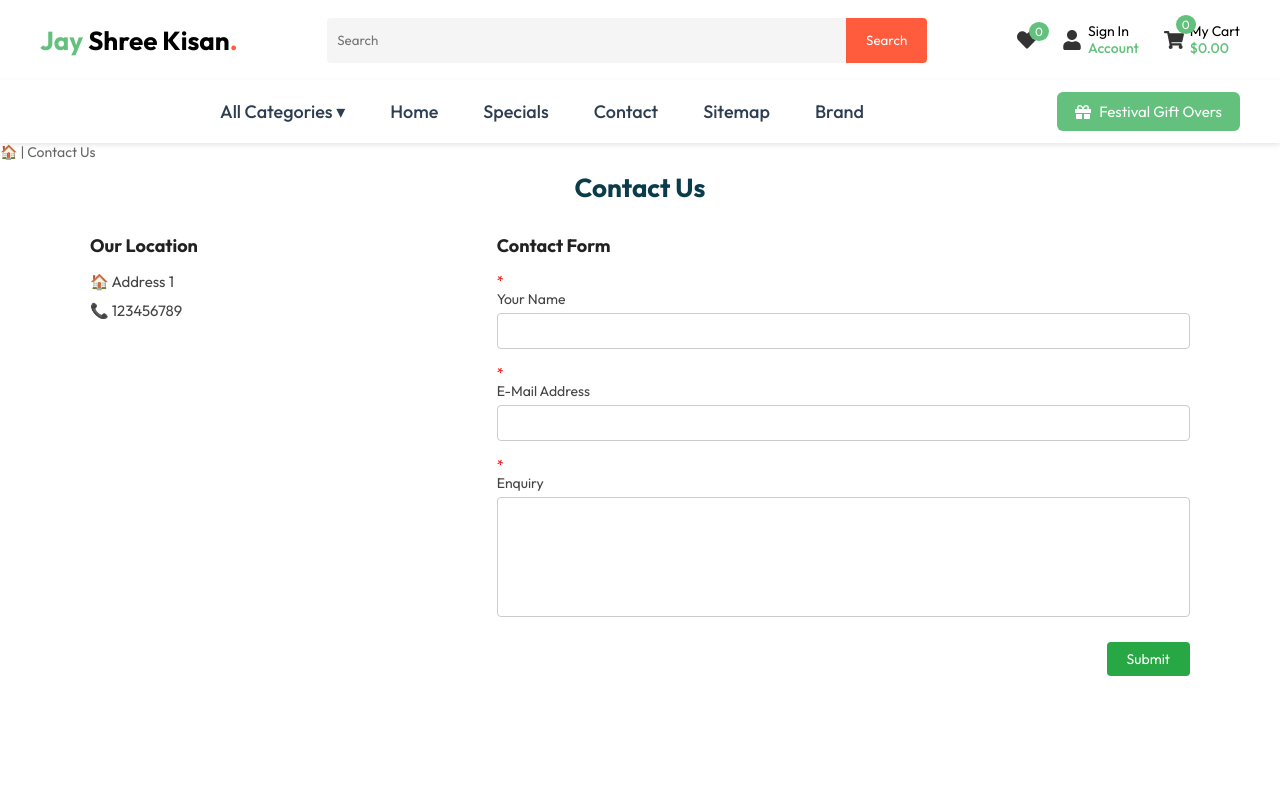
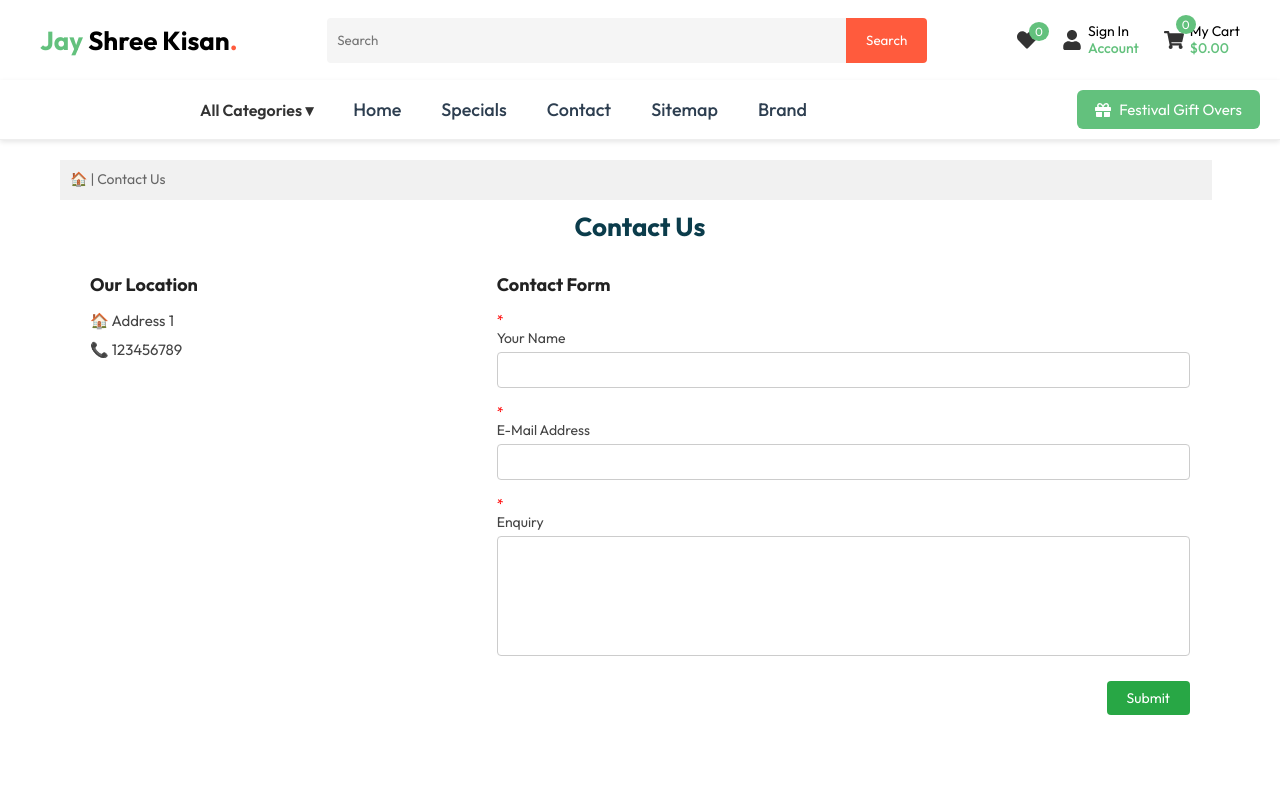
Before and after one commit to bhishmnarayan124-creator/Jay-Shree-Kishan, a React (Vite) app: page /contact in a window 1280 px wide. Shown: the top 800 px of the page. Built offline with nearby package versions, Linux system fonts and the light colour scheme.

Commit message:
Dipanshu

```diff
--- a/src/component/MenuBar/MenuBar.jsx
+++ b/src/component/MenuBar/MenuBar.jsx
@@ -5,26 +5,71 @@ import { Link } from "react-router-dom";
 
 const MenuBar = () => {
   const [isOpen, setIsOpen] = useState(false);
+  const [isDropdownOpen, setIsDropdownOpen] = useState(false);
+  const [activeSubmenu, setActiveSubmenu] = useState(null);
+
+  const toggleSubmenu = (menu) => {
+    setActiveSubmenu(activeSubmenu === menu ? null : menu);
+  };
 
   return (
     <nav className="menu-bar">
-
+      {/* Hamburger for mobile */}
       <div className="hamburger" onClick={() => setIsOpen(!isOpen)}>
         {isOpen ? <FaTimes /> : <FaBars />}
       </div>
 
+      {/* Menu links */}
+      <ul className={`menu-links ${isOpen ? "active" : ""}`}>
+        {/* Categories Dropdown */}
+        <li className="dropdown">
+          <button onClick={() => setIsDropdownOpen(!isDropdownOpen)}>
+            All Categories ▾
+          </button>
+          {isDropdownOpen && (
+            <ul className="dropdown-menu">
+              <li>Meats & Sea Foods</li>
+              <li>Breads & Bakery</li>
 
-      <ul className={`menu-links ${isOpen ? "active" : ""}`}>
-        <li><a href="#">All Categories ▾</a></li>
-        <li><Link to='/'>Home</Link></li>
+              <li className="sub-dropdown">
+                <button onClick={() => toggleSubmenu("breakfast")}>
+                  Breakfast & Dairy ▸
+                </button>
+                {activeSubmenu === "breakfast" && (
+                  <ul className="sub-menu">
+                    <li>Milk</li>
+                    <li>Butter</li>
+                    <li>Cheese</li>
+                  </ul>
+                )}
+              </li>
+
+              <li className="sub-dropdown">
+                <button onClick={() => toggleSubmenu("fruits")}>
+                  Fruits & Juice ▸
+                </button>
+                {activeSubmenu === "fruits" && (
+                  <ul className="sub-menu">
+                    <li>Apple Juice</li>
+                    <li>Mango Juice</li>
+                    <li>Fresh Fruits</li>
+                  </ul>
+                )}
+              </li>
+
+              <li>Fruits & Vegetables</li>
+            </ul>
+          )}
+        </li>
+
+        <li><Link to="/">Home</Link></li>
         <li><a href="#">Specials</a></li>
-        <li><Link to='/contact'>Contact</Link> </li>
+        <li><Link to="/contact">Contact</Link></li>
         <li><a href="#">Sitemap</a></li>
         <li><a href="#">Brand</a></li>
-
       </ul>
 
-
+      {/* Gift Button */}
       <button className="gift-btn">
         <FaGift className="gift-icon" /> Festival Gift Overs
       </button>
--- a/src/component/MenuBar/Menubar.css
+++ b/src/component/MenuBar/Menubar.css
@@ -105,3 +105,148 @@
     padding: 8px 14px;
   }
 }
+
+
+.menu-bar {
+  display: flex;
+  justify-content: space-between;
+  align-items: center;
+  padding: 10px 20px;
+  background: #fff;
+  border-bottom: 1px solid #eee;
+  position: relative;
+}
+
+.hamburger {
+  display: none;
+  font-size: 22px;
+  cursor: pointer;
+}
+
+.menu-links {
+  list-style: none;
+  display: flex;
+  gap: 40px;
+  align-items: center;
+}
+
+.menu-links li {
+  position: relative;
+}
+
+.menu-links a,
+.menu-links button {
+  background: none;
+  border: none;
+  font-size: 16px;
+  font-weight: 600;
+  cursor: pointer;
+  text-decoration: none;
+  color: #333;
+}
+
+.menu-links button:focus {
+  outline: none;
+}
+
+/* Dropdown menu */
+.dropdown-menu {
+  position: absolute;
+  top: 35px;
+  left: 0;
+  background: #fff;
+  border: 1px solid #eee;
+  box-shadow: 0px 4px 8px rgba(0,0,0,0.1);
+  border-radius: 6px;
+  list-style: none;
+  padding: 10px 0;
+  width: 200px;
+  z-index: 100;
+}
+
+.dropdown-menu li {
+  padding: 8px 15px;
+  cursor: pointer;
+}
+
+.dropdown-menu li:hover {
+  background: #f5f5f5;
+}
+
+/* Submenu */
+.sub-dropdown {
+  position: relative;
+}
+
+.sub-menu {
+  position: absolute;
+  top: 0;
+  left: 100%;
+  background: #fff;
+  border: 1px solid #eee;
+  border-radius: 6px;
+  list-style: none;
+  padding: 10px 0;
+  width: 180px;
+  z-index: 110;
+}
+
+.sub-menu li {
+  padding: 8px 15px;
+  cursor: pointer;
+}
+
+.sub-menu li:hover {
+  background: #f5f5f5;
+}
+
+/* Gift button */
+.gift-btn {
+ background: #63c17d;
+  border: none;
+  padding: 10px 18px;
+  color: #fff;
+  border-radius: 6px;
+  font-size: 15px;
+  display: flex;
+  align-items: center;
+  gap: 8px;
+  cursor: pointer;
+  transition: background 0.3s;
+}
+
+.gift-btn:hover {
+  background: #e63c3c;
+}
+
+/* Responsive */
+@media (max-width: 768px) {
+  .hamburger {
+    display: block;
+  }
+
+  .menu-links {
+    display: none;
+    flex-direction: column;
+    align-items: flex-start;
+    background: #fff;
+    position: absolute;
+    top: 50px;
+    left: 0;
+    width: 100%;
+    padding: 15px;
+    border-top: 1px solid #eee;
+  }
+
+  .menu-links.active {
+    display: flex;
+  }
+
+  .dropdown-menu,
+  .sub-menu {
+    position: relative;
+    width: 100%;
+    box-shadow: none;
+    border: none;
+  }
+}
--- a/src/pages/Contact/Contact.css
+++ b/src/pages/Contact/Contact.css
@@ -11,6 +11,12 @@
   font-size: 14px;
   color: #666;
   margin-bottom: 10px;
+  width: 90%;
+  height: 40px;
+  background-color: #f1f1f1;
+  margin-left: 60px;
+  margin-top: 20px;
+  padding: 10px 10px;
 }
 
 /* Title */
@@ -113,4 +119,15 @@
   .button-wrapper {
     justify-content: center;
   }
+  .contact {
+  font-size: 14px;
+  color: #666;
+  margin-bottom: 10px;
+  width: 90%;
+  height: 40px;
+  background-color: #f1f1f1;
+  margin-left: 20px;
+  margin-top: 20px;
+  padding: 10px 10px;
 }
+}
```
